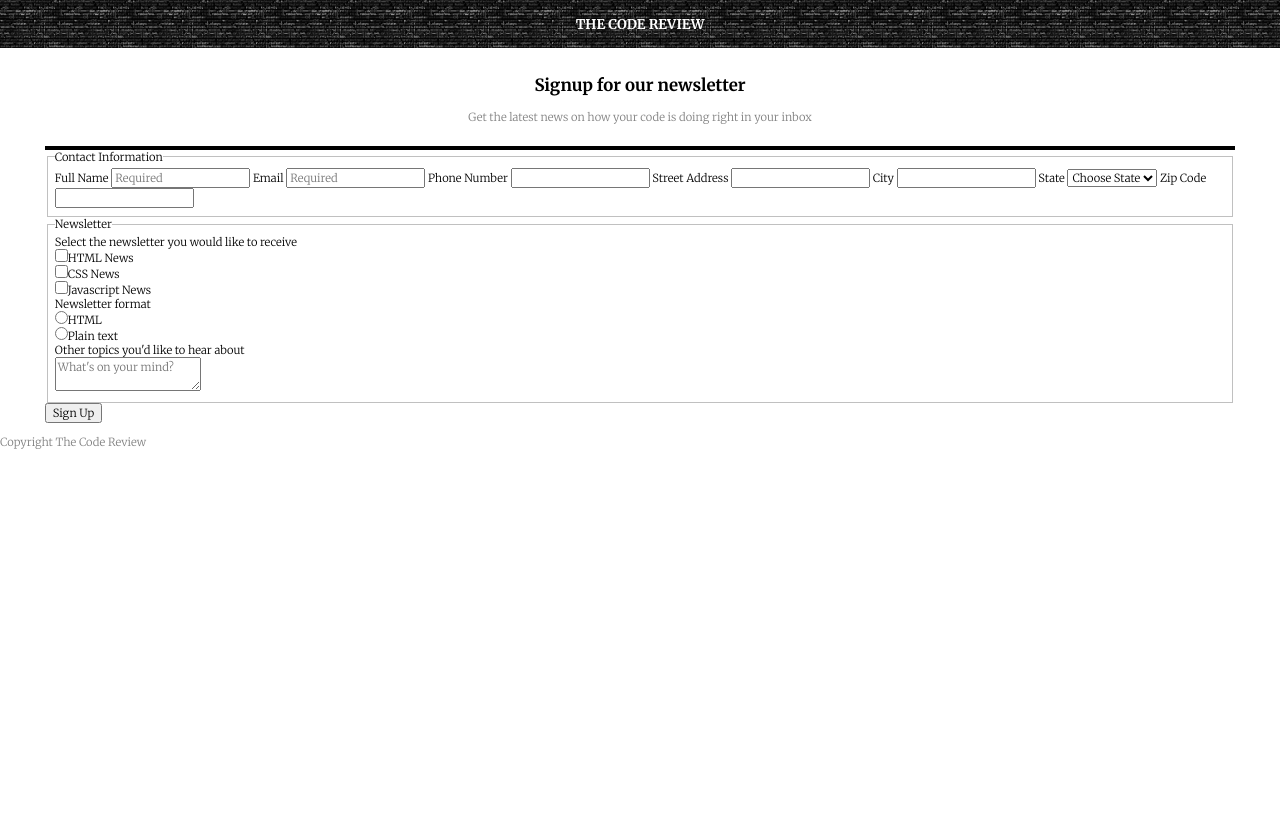
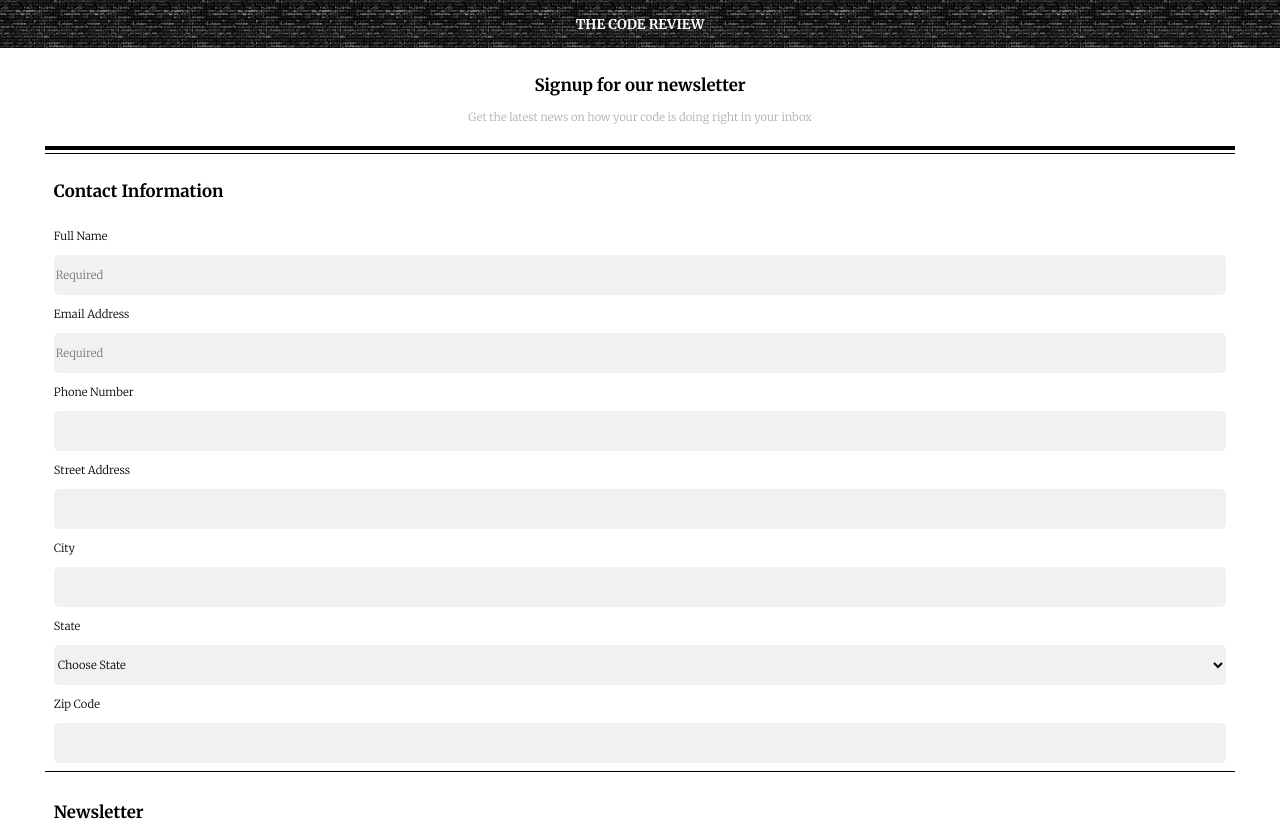
Before and after one commit to sheasahli/Techdegree---Project-3, a plain HTML site: page index.html in a window 1280 px wide. Shown: the top 837 px of the page. Before the commit the page ends 800 px from the top, so only its background shows below. Drawn offline with Linux system fonts and the light colour scheme.

Commit message:
Fieldset + textarea adjust

```diff
--- a/css/styles.css
+++ b/css/styles.css
@@ -10,7 +10,7 @@ body {
   width: 100%;
   margin: 0;
   font-family: 'Merriweather';
-  font-size: 0.70em;
+  font-size: 0.70em
 }
 
 main {
@@ -19,10 +19,37 @@ main {
 }
 
 p {
-  color: grey;
+  color: #adadb8;
 }
 
+fieldset {
+  border: none;
+  line-height: 2.5;
+}
 
+legend {
+  font-size: 1.5em;
+  font-weight: bold;
+  padding-top: 1em;
+}
+
+label {
+  padding: 5px 0;
+
+}
+
+input[type='text'],
+select,
+textarea {
+  height: 40px;
+  background-color: #f1f1f3;
+  border-radius: 5px;
+  border: none;
+}
+
+textarea {
+  width: 100%;
+}
 /*  ========Base Layout Styles======= */
 
 .top-ban {
@@ -37,9 +64,21 @@ p {
 
 .sub-header {
   text-align: center;
-  padding: 1em;
   border-bottom: 4px solid black;
+  padding: 1em 0;
 }
+
+.wrap {
+  border-top: 1px solid black;
+  border-bottom: 1px solid black;
+  margin: 3px 0;
+}
+
+.contact {
+  display: flex;
+  flex-direction: column;
+}
+
 /* =================================
   Media Queries
 ==================================== */
--- a/index.html
+++ b/index.html
@@ -20,13 +20,14 @@
       </div>
 
       <form action="index.html" method="post">
+       <div class="wrap">
         <fieldset class="contact">
           <legend>Contact Information</legend>
 
           <label for="name">Full Name</label>
           <input type="text" id="name" name="user_name" placeholder="Required">
 
-          <label for="email">Email</label>
+          <label for="email">Email Address</label>
           <input type="text" id="email" name="user_email" placeholder="Required">
 
           <label for="phone">Phone Number</label>
@@ -49,6 +50,7 @@
           <label for="zip">Zip Code</label>
           <input type="text" id="zip" name="user_zip">
         </fieldset>
+       </div>
 
         <fieldset class="newsletter">
           <legend>Newsletter</legend>
```
